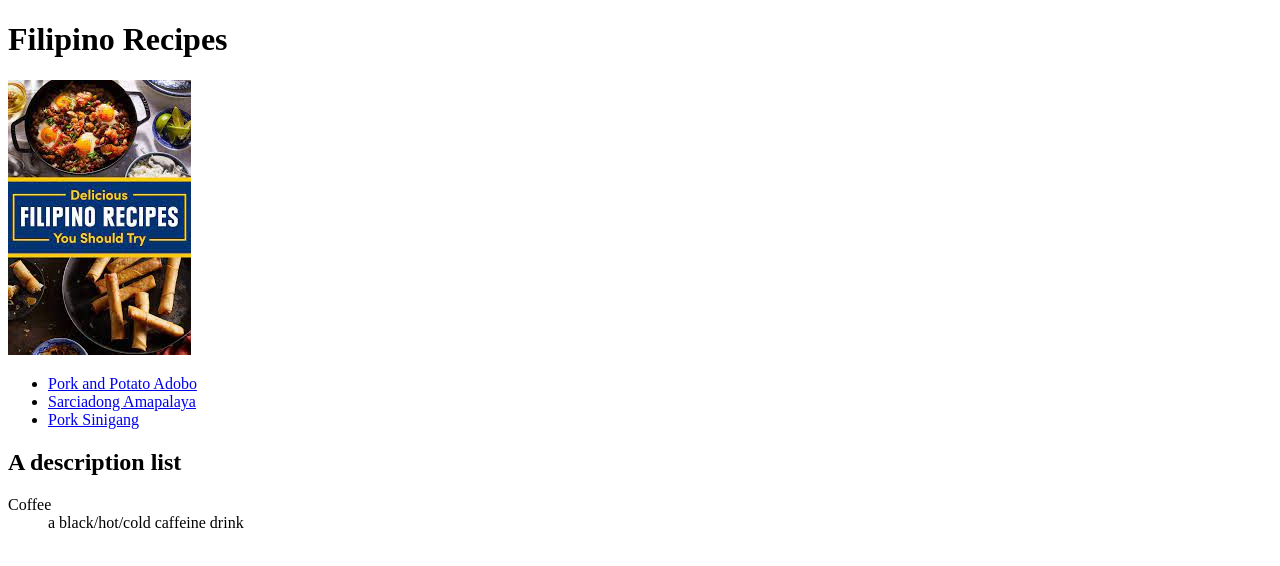
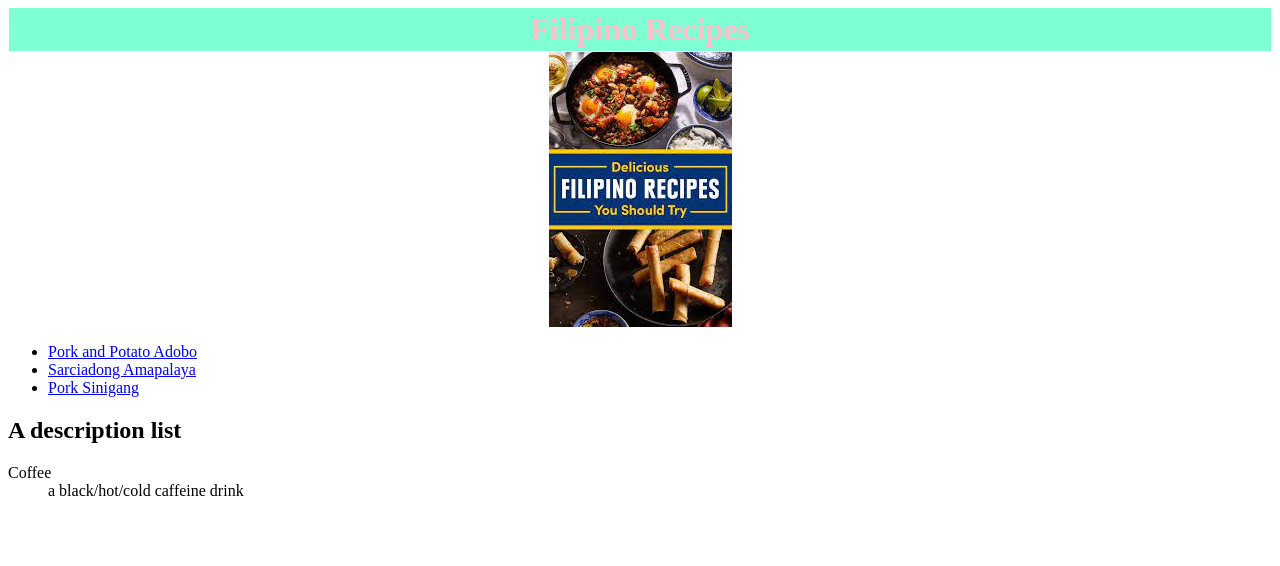
Before and after one commit to Chramene/odin-recipes, a plain HTML site: page index.html in a window 1280 px wide. Drawn offline with Linux system fonts and the light colour scheme.

Commit message:
Created CSS file

```diff
--- a/style.css
+++ b/style.css
@@ -1 +1,13 @@
-h1
+h1 { border: 2px;
+    margin: 1px;
+    padding: 3px;
+    background-color: aquamarine;
+    color:pink;
+    text-align: center;
+}
+
+img {
+    display: block;
+    margin-left: auto;
+    margin-right: auto;
+    }
```
